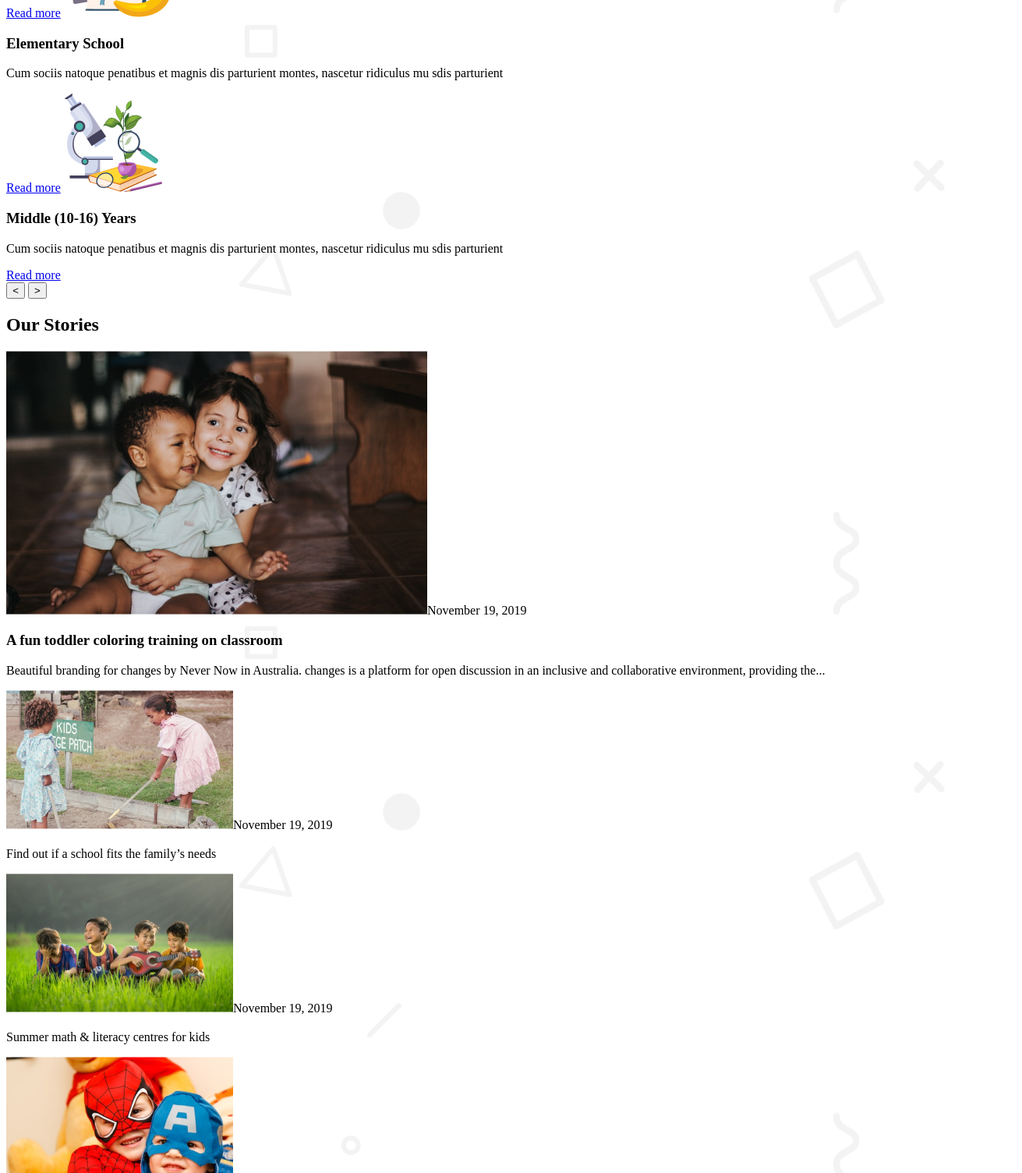
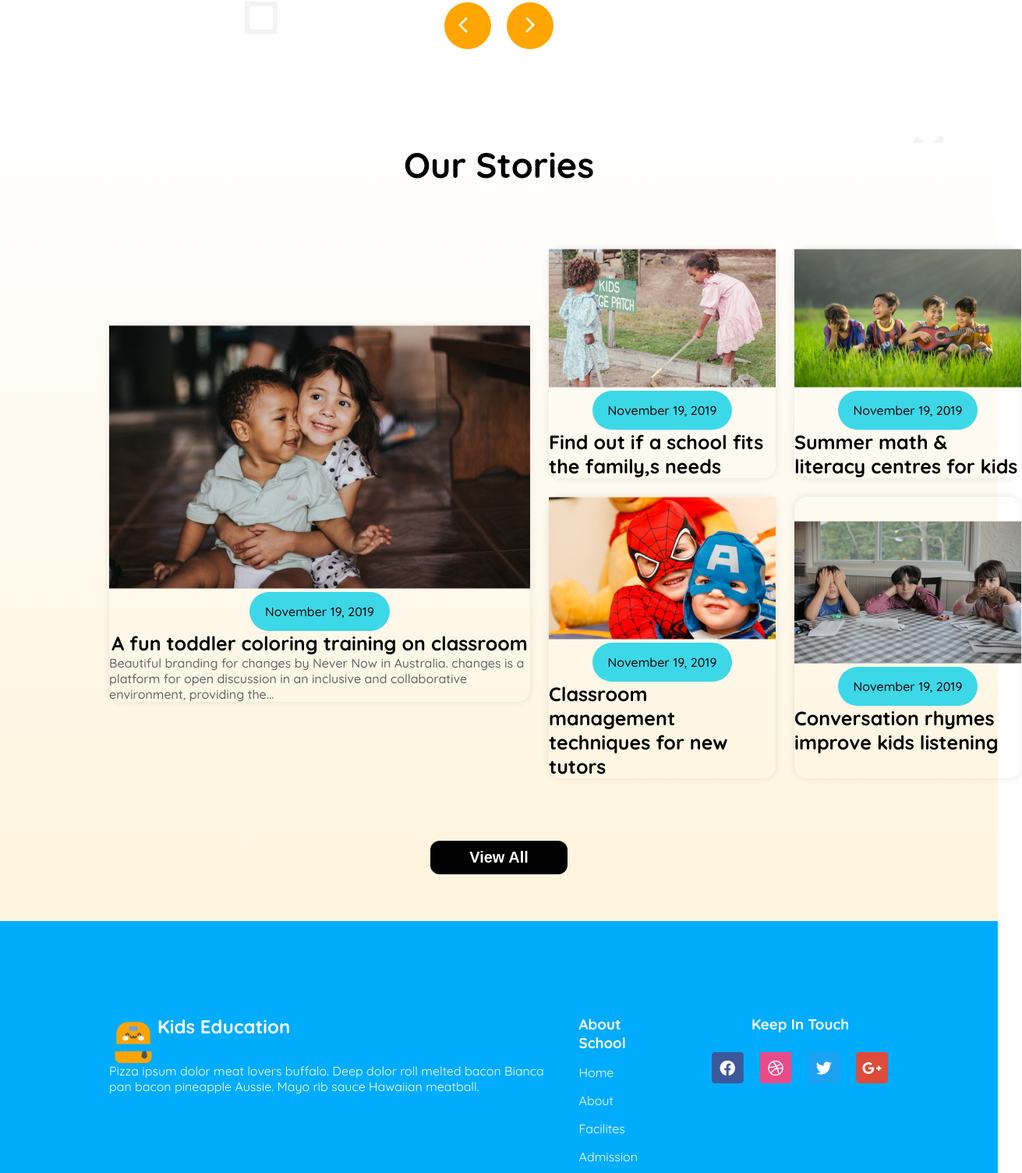
Before and after one commit to Pixelcodenow/Assignment-2, a plain HTML site: page index.html in a window 1280 px wide. Shown: the part 1296-2800 px from the top of the page at 78% size, 1311 px wide, since content can reach past the window. Drawn offline with nearby package versions, Linux system fonts and the light colour scheme.

Commit message:
our story bade mutamuti sob korce

```diff
--- a/index.html
+++ b/index.html
@@ -4,49 +4,65 @@
     <meta charset="UTF-8">
     <meta name="viewport" content="width=device-width, initial-scale=1.0">
     <title>Kids education</title>
+    <style>
+@import url('https://fonts.googleapis.com/css2?family=Quicksand:wght@300..700&display=swap');
+</style>
+<link rel="stylesheet" href="https://fonts.googleapis.com/css2?family=Material+Symbols+Outlined" />
     <link rel="stylesheet" href="style/style.css">
 </head>
-<body background="assets/bg.png">
+<body class="quicksand-font">
     <header>
-        <nav>
-          <h1>SCHOOL</h1>
-          <ul>
+        <nav class="navbar display-flex">
+            <div class="nav-logo display-flex">
+                <img src="assets/logo.png" alt="">
+                <h1 class="navlogobarh1">SCHOOL</h1>
+            </div>
+          <ul class="navbar-list display-flex">
                       <!-- li.nav-item*4>a.nav-link -->
-        <li class="nav-item"><a href="#" class="nav-link">Home</a></li>
-        <li class="nav-item"><a href="#" class="nav-link">About</a></li>
-        <li class="nav-item"><a href="#" class="nav-link">Facilities</a></li>
-        <li class="nav-item"><a href="#" class="nav-link">Admission</a></li>
+        <li class="nav-item "><a href="#" class="nav-link li-home">Home</a></li>
+        <li class="nav-item"><a href="#" class="nav-link li-about">About</a></li>
+        <li class="nav-item"><a href="#" class="nav-link li-facilities">Facilities</a></li>
+        <li class="nav-item"><a href="#" class="nav-link li-admission">Admission</a></li>
           </ul>
-        <button class="btn-primary">Contact</button>
+        <button class="btn-orange">Contact</button>
         </nav>
-        <div class="banner">
+        <div class="banner display-flex">
             <div class="banner-content">
-                <h1><span>Empowering</span> <span>students from small age towards</span> <span>vision</span></h1>
-                <p>With the courage, Confidence, Creativity and Compassion to make their Unique Contribution in a Diverse and Dynamic World.</p>
+                <h1 class="ban-con-h1"><span style="color: orange;">Empowering</span><br> <span style="color: black;">students from small
+                    <br> age towards</span> <span style="color: skyblue;">vision</span></h1>
+                <p class="ban-content">With the courage, Confidence, Creativity and Compassion to make their Unique Contribution in a Diverse and Dynamic World.</p>
                 <button class="black-btn">Enroll Now</button>
             </div>
-            <img src="assets/hero-kids.png" alt="Hero Kids">
+            <div class="banner-pic"><img src="assets/hero-kids.png" alt="Hero Kids"></div>
         </div>
     </header>
     <main>
-        <section>
-            <div class="container-1">
-                <h1>Standard Curriculum</h1>
-                <div class="container-1-data-table">
+        <section class="section-1" style="background-image: url(assets/bg.png);">
+            <div style="row-gap: 80px;">
+                <div>
+                    <h1 class="container-1-h1">Standard Curriculum</h1>
+                </div>
+
+                <div class="container-1-data-table display-flex">
+                <div class="list1" style="background: linear-gradient(to bottom,#DEF5FF,#ffffff);">
                     <img src="assets/kinder.png" alt="kinder pic">
                 <h3>Kinder (3-6) Yeats</h3>
                 <p>Cum sociis natoque penatibus et magnis
                     dis parturient montes, nascetur ridiculus
                     mu sdis parturient</p>
                 <a href="#">Read more</a>
+                </div>
 
+               <div class="list1" style="background: linear-gradient(to bottom,#FFF4DC,#ffffff);">
                 <img src="assets/elementary.png" alt="elementary pic">
                 <h3>Elementary School</h3>
                 <p>Cum sociis natoque penatibus et magnis
                     dis parturient montes, nascetur ridiculus
                     mu sdis parturient</p>
                 <a href="#">Read more</a>
+               </div>
 
+                <div class="list1" style="background: linear-gradient(to bottom,#F2E8FF,#ffffff);">
                     <img src="assets/middle.png" alt="middle pic">
                 <h3>Middle (10-16) Years</h3>
                 <p>Cum sociis natoque penatibus et magnis
@@ -55,85 +71,111 @@
                 <a href="#">Read more</a>
                 </div>
 
-                <div class="">
+                </div>
+
+                <div class="arrow-button bottom-btn">
                    <button class="round-button">
-                      <i>&lt;</i>
+                    <span class="material-symbols-outlined">
+                        arrow_back_ios
+                    </span>
                 </button>
+
                    <button class="round-button">
-                      <i>&gt;</i>
+                    <span class="material-symbols-outlined">
+                        arrow_forward_ios
+                    </span>
                 </button>
+
                 </div>
+
+
+
             </div>
 
         </section>
 
-        <section class="container-2">
-            <div>
-                <h1>Our Stories</h1>
+        <section class="section-2" >
+
+            <div style="background-image: url(assets/bg.png); background: linear-gradient(#ffffff,#FFF4DC);">
+                <h1 class="section2-ourstory">Our Stories</h1>
 
                 <!-- div>(div>img+button+h3+p)*3 -->
-                <div>
-                    <div>
-                        <img src="assets/story-1.png" alt=""><time>November 19, 2019</time>
+                <div class="box">
+                    <div class="f1fr">
+                        <div class="stories">
+                            <div><img src="assets/story-1.png" alt=""></div>
+
+                            <time>November 19, 2019</time>
                             <h3>A fun toddler coloring training on
                                 classroom</h3>
                             <p>Beautiful branding for changes by Never Now in Australia.
                                 changes is a platform for open discussion in an inclusive and
                                 collaborative environment, providing the... </p>
                         </div>
-                    <div>
-                        <img src="assets/story-2.png" alt=""><time>November 19, 2019</time>
-                        <h3></h3>
-                        <p>Find out if a school fits the
-                            family’s needs</p>
                     </div>
-                    <div>
-                        <img src="assets/story-3.png" alt=""><time>November 19, 2019</time>
-                        <h3></h3>
-                        <p>Summer math & literacy
-                            centres for kids</p>
+                    <div class="f2fr">
+                        <div class="stories">
+                            <div>  <img src="assets/story-2.png" alt=""></div>
+                            <time>November 19, 2019</time>
+                            <h3>Find out if a school fits the family,s needs</h3>
                         </div>
-                    <div>
-                        <img src="assets/story-4.png" alt=""><time>November 19, 2019</time>
-                        <h3></h3>
-                        <p>Classroom management
-                            techniques for new tutors</p>
+                        <div class="stories">
+                            <div><img src="assets/story-3.png" alt=""></div>
+                            <time>November 19, 2019</time>
+                            <h3>Summer math & literacy
+                                centres for kids</h3>
+
                         </div>
-                    <div>
-                        <img src="assets/story-5.png " alt=""><time>November 19, 2019</time>
-                        <h3></h3>
-                        <p>Conversation rhymes
-                            improve kids listening</p>
+                        <div class="stories">
+                            <div><img src="assets/story-4.png" alt=""></div>
+                            <time>November 19, 2019</time>
+                            <h3>Classroom management
+                                techniques for new tutors</h3>
+                        </div>
+                        <div class="stories">
+                            <div><img src="assets/story-5.png " alt=""></div>
+                            <time>November 19, 2019</time>
+                            <h3>Conversation rhymes
+                                improve kids listening</h3>
                         </div>
                     </div>
                 </div>
-        <button class="black-btn">View All</button>
+                <div class="bottom-btn">
+                    <button class="black-btn ">View All</button>
+                </div>
+            </div>
+
+
         </section>
     </main>
-    <footer>
+    <footer class="foot">
+        <div style="display: flex; justify-content: space-evenly;">
             <div class="fot-1">
-          <div class="foter-logo">
+                <div class="foter-logo display-flex">
                   <img src="assets/logo.png" alt="">
-            <h2>Kids Education</h2>
+                  <h2 style="color: white;">Kids Education</h2>
                 </div>
-          <p>Pizza ipsum dolor meat lovers buffalo. Deep dolor roll melted bacon Bianca pan bacon pineapple Aussie. Mayo rib sauce Hawaiian meatball.</p>
+                <p style="color: white;">Pizza ipsum dolor meat lovers buffalo. Deep dolor roll melted bacon Bianca pan bacon pineapple Aussie. Mayo rib sauce Hawaiian meatball.</p>
               </div>
 
               <div class="fot-2">
-            <div class="foter-about">
-                <h3>About School</h3>
+                  <div class="foter-about fot-col  ">
+                      <h3 style="color: white; margin-bottom: 1rem;">About School</h3>
                       <div>
-                    <ul>
-                        <li>Home</li>
-                        <li>About</li>
-                        <li>Facilites</li>
-                        <li>Admission</li>
+                          <ul class="foter-aboutli ">
+                              <li style="color: white;">Home</li>
+                              <li style="color: white;">About</li>
+                              <li style="color: white;">Facilites</li>
+                              <li style="color: white;">Admission</li>
                           </ul>
+                      </div>
                   </div>
               </div>
         </div>
 
         <div class="fot-3">
+
+            <h3 style="color: white;">Keep In Touch</h3>
             <ul>
                 <li><img src="assets/fb.png" alt=""></li>
                 <li><img src="assets/dribble.png" alt=""></li>
--- a/style/style.css
+++ b/style/style.css
@@ -0,0 +1,265 @@
+
+*{
+    margin: 0;
+    padding: 0;
+}
+
+.quicksand-font{
+  font-family: "Quicksand", serif;
+  font-optical-sizing: auto;
+  font-weight: 400;
+  font-style: normal;
+}
+
+/* shared styles */
+.display-flex{
+    display: flex;
+}
+.btn-orange{
+    color: white;
+    background-color: orange;
+    padding: 10px 60px;
+    border-radius: 12px;
+    border: none;
+    font-weight: 600;
+    font-size: 20px;
+}
+.black-btn{
+    color: white;
+    background-color: black;
+    padding: 10px 50px;
+    border-radius: 12px;
+    border: none;
+    font-weight: bold;
+    font-size: 20px;
+}
+/* navbar style */
+
+.navbar{
+    justify-content: space-between;
+    align-items: center;
+    margin: 20px 140px;
+    gap: 11.6rem;
+}
+
+.nav-logo{
+    gap: 10px;
+    align-items: center;
+}
+.navlogobarh1{
+    font-weight: bold;
+    font-size: 2rem;
+}
+
+.nav-item{
+    list-style: none;
+    margin-left: 30px;
+}
+.nav-link{
+    text-decoration: none;
+}
+.li-home{color: orange; font-weight: bold; font-size: 1.25rem;}
+.li-about{color: skyblue; font-weight: medium; font-size: 1.25rem;}
+.li-facilities{color: #05D4DF; font-weight: medium; font-size: 1.25rem;}
+.li-admission{color: #5D58EF; font-weight: medium; font-size: 1.25rem;}
+
+
+/* banner style  */
+.banner{
+    justify-content: space-between;
+    align-items: center;
+    margin: 0 140px;
+    gap: 3.125rem;
+}
+.bna-con-h1{
+    font-weight: bold;
+    font-size: 56px;
+    text-align: justify;
+}
+.ban-content{
+    /* max-width: 640px; */
+    /* max-height: 330px; */
+    font-weight: 400;
+    font-size: 20px;
+    gap: 25px;
+    /* margin: 120px auto; */
+    /* align-items: center; */
+}
+.main{
+    /* background-image: url(../assets/bg.png); */
+}
+
+/* main tag styles  */
+
+                        /* section 1 */
+
+
+.sectiion-1{
+    /* gap: 60px; */
+    /* margin: 0 140px; */
+}
+
+.container-1-h1{
+    font-weight: bold;
+    font-size: 45px;
+    text-align: center;
+    margin-top: 60px;
+}
+.container-1-data-table{
+    margin: 80px 140px;
+    gap: 30px;
+
+}
+.list1{
+    /* display: flex; */
+    display: grid;
+
+    padding: 40px;
+    border-radius: 16px;
+    box-shadow: 0 4px 6px rgba(222, 245, 255, 1);
+    background-color: #ffffff;
+
+    justify-content: center;
+    align-items: center;
+}
+
+/* .arrow-button{
+    text-align: center;
+    width: 130px;
+    height: 60px;
+} */
+
+.round-button{
+    gap: 10px;
+    border-radius: 50%;
+    color: white;
+    background-color: orange;
+    border: none;
+    height: 60px;
+    width: 60px;
+    margin-bottom: 60px;
+}
+
+.round-button:hover {
+    background-color: darkorange;
+    transform: scale(1.1);
+}
+.arrow{
+    width: 16px;
+    height: 24px;
+    font-weight: solid;
+    font-size: 24px;
+}
+
+
+/* section 2 styles */
+.section-2{
+    background:linear-gradient(#FEA301,#ffffff)
+}
+.section2-ourstory{
+    text-align: center;
+    font-weight: bold;
+    font-size: 45px;
+    /* margin-top: 60px; */
+}
+
+.box{
+    margin-top: 80px;
+    margin-bottom: 80px;
+    margin-left: 140px;
+    margin-right: 140px;
+    display: grid;
+    grid-template-columns: repeat(2, 1fr);
+    gap: 24px;
+    align-items: center;
+}
+.f2fr{
+    display: grid;
+    grid-template-columns: repeat(2, 1fr);
+    gap: 24px;
+
+}
+.bottom-btn {
+    display: flex;
+    justify-content: center;
+    align-items: center;
+    gap: 20px;
+    padding-bottom: 60px;
+}
+
+.stories{
+    display: flex;
+    justify-content: center;
+    flex-direction: column;
+    border-radius: 16px;
+    align-items: center;
+    box-shadow: 0 0 10px rgba(0, 0, 0, 0.1);
+}
+.stories time{
+    font-weight: 500;
+    font-size: 1rem;
+    background-color:#3CD8E8;
+    padding: 15px 20px;
+    border-radius: 47px;
+}
+.stories h3{
+    font-weight: bold;
+    font-size: 1.56rem;
+    color: black;
+}
+.stories p{
+    font-weight: 500;
+    font-size: 1rem;
+    color: rgba(102, 102, 102, 1);
+}
+/* footer styles */
+
+.foot{
+    display: flex;
+    justify-content: space-around;
+    background-color: #01ACFD ;
+    gap: 5rem;
+    padding: 120px 140px 175px 140px;
+    justify-content: space-between;
+    align-items: ;
+}
+.footer-logo{
+   color: white;
+   align-items: center;
+}
+
+.fot-2{
+    display: flex;
+    flex-wrap: wrap;
+}
+
+.foter-aboutli{
+ list-style: none;
+ display: flex;
+ flex-direction: column;
+ margin-right: 0;
+ gap: 1rem;
+}
+
+.fot-col{
+    width: 25%;
+    padding: 0 15px;
+}
+
+.fot-3{
+    gap: 1rem;
+}
+
+
+.fot-3 h3{
+    text-align: center;
+    margin-bottom: 1.5rem;
+}
+.fot-3 ul{
+    list-style: none;
+    display: flex;
+    flex-direction: row;
+    justify-content: center;
+    align-items: center;
+    gap: 20px;
+}
```
Lines whose indentation alone changed are shown as unchanged.
